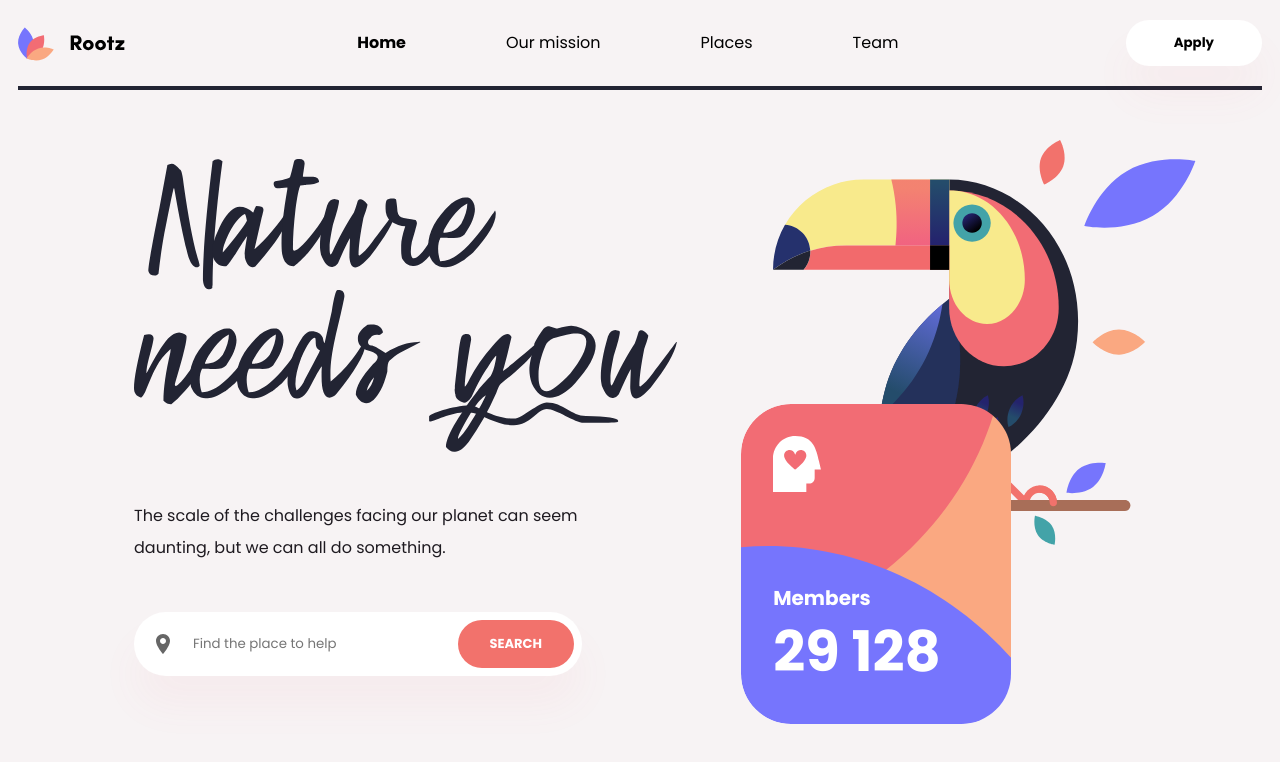
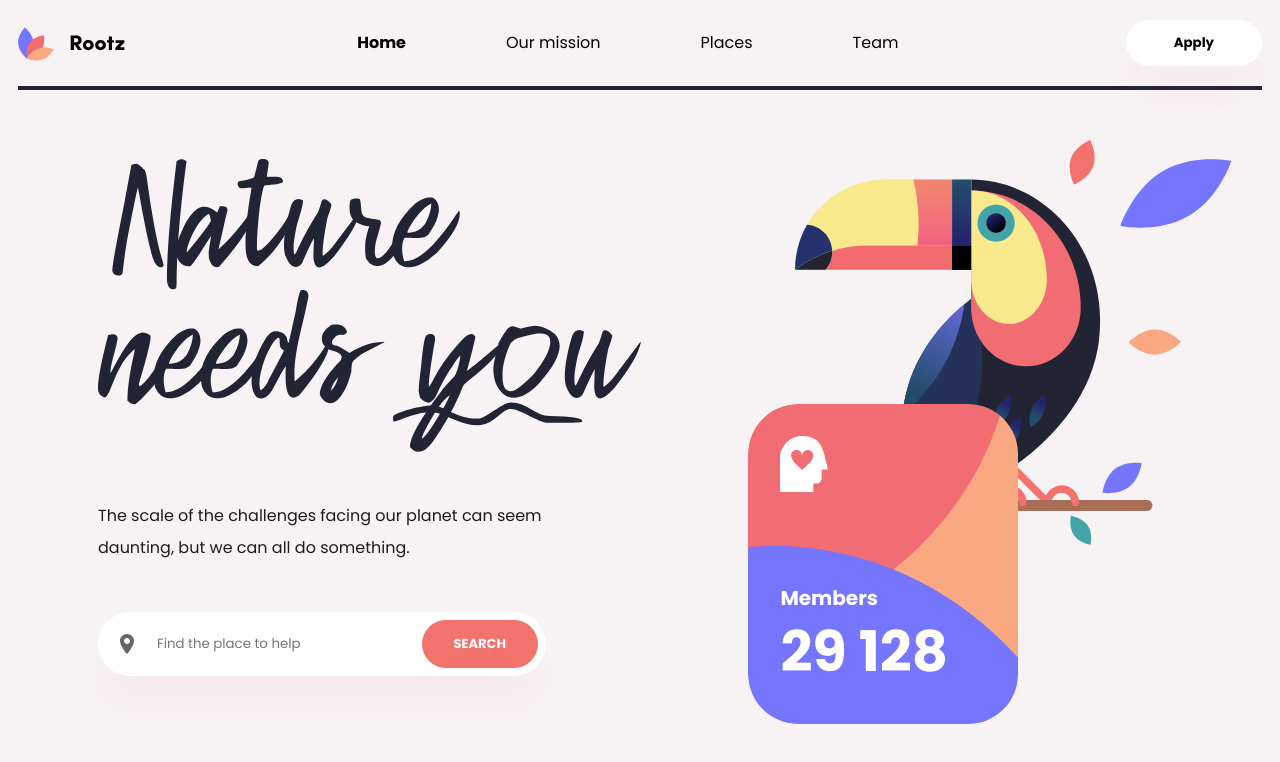
Before and after one commit to ksalpern/frontend-test, a React (Create React App) app: page / in a window 1280 px wide. Shown: the top 762 px of the page. Built offline with nearby package versions, Linux system fonts and the light colour scheme.

Commit message:
update Main

```diff
--- a/src/components/Main/Main.js
+++ b/src/components/Main/Main.js
@@ -1,5 +1,6 @@
 import React from "react";
 import Banner from "./Banner/Banner";
+import GetStarted from "./GetStarted/GetStarted";
 import Login from "./Login/Login";
 import "./Main.scss";
 import Team from "./Team/Team";
@@ -7,11 +8,14 @@ import Team from "./Team/Team";
 const Main = () => {
   return (
     <main className="main">
+        <Banner />
       <div className="container">
-        <Banner />
         <Team />
       </div>
       <Login />
+      <div className="container">
+        <GetStarted />
+      </div>
     </main>
   );
 };
--- a/src/components/Main/Main.scss
+++ b/src/components/Main/Main.scss
@@ -1,4 +1,3 @@
 .main {
-  background-color: #f7f3f4;
 
 }
```
